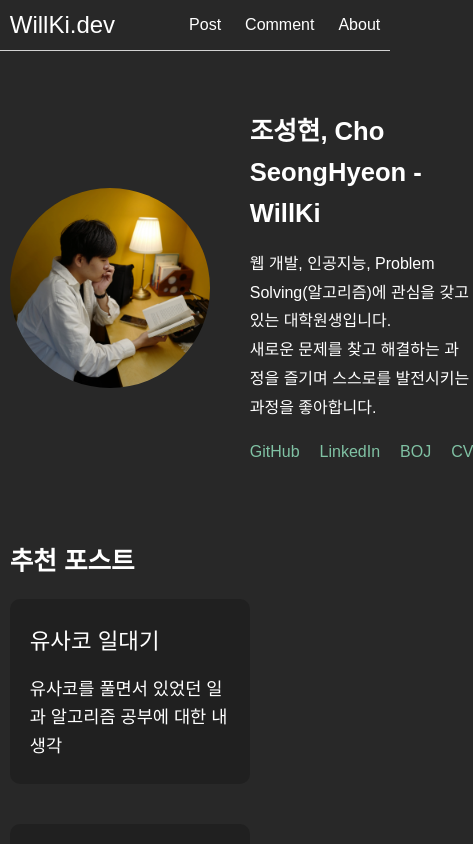
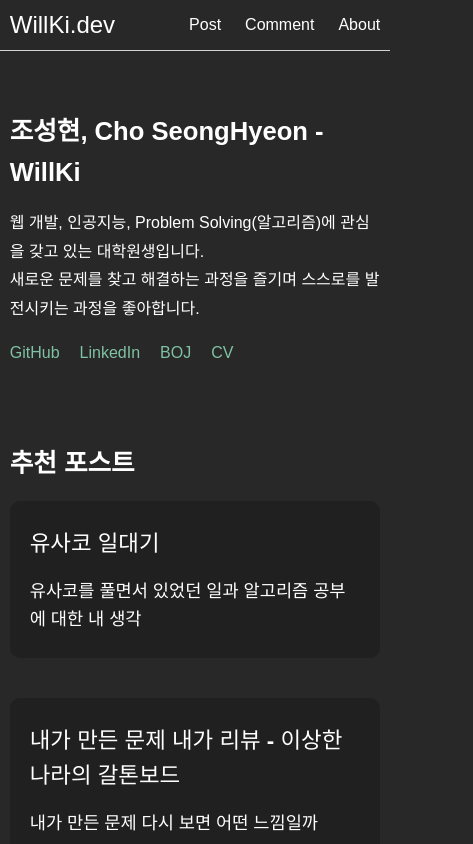
Before and after one commit to st42597/my-web, a Next.js app in the folder client/: page / in a window 390 px wide. Shown: the top 844 px of the page, 473 px wide, since content can reach past the window. Built offline with nearby package versions, Linux system fonts and the light colour scheme.

Commit message:
fix: fix postlist css error

```diff
--- a/client/app/page.js
+++ b/client/app/page.js
@@ -76,7 +76,7 @@ function Home() {
         <h1>추천 포스트</h1>
         <div className={styles.postElementContainer}>{recommendedPostList}</div>
       </div>
-      <div>
+      <div className={styles.postlistContainer}>
         <h1>최신 포스트</h1>
         <div className={styles.postElementContainer}>{latestPostList}</div>
       </div>
--- a/client/app/page.module.css
+++ b/client/app/page.module.css
@@ -81,11 +81,11 @@
 }
 
 @media (max-width: 768px) {
-  .home-profile-img {
+  .profileImg {
     display: none;
   }
 
-  .home-postlist-container a {
+  .postlistContainer a {
     width: 100%;
   }
 }
```
